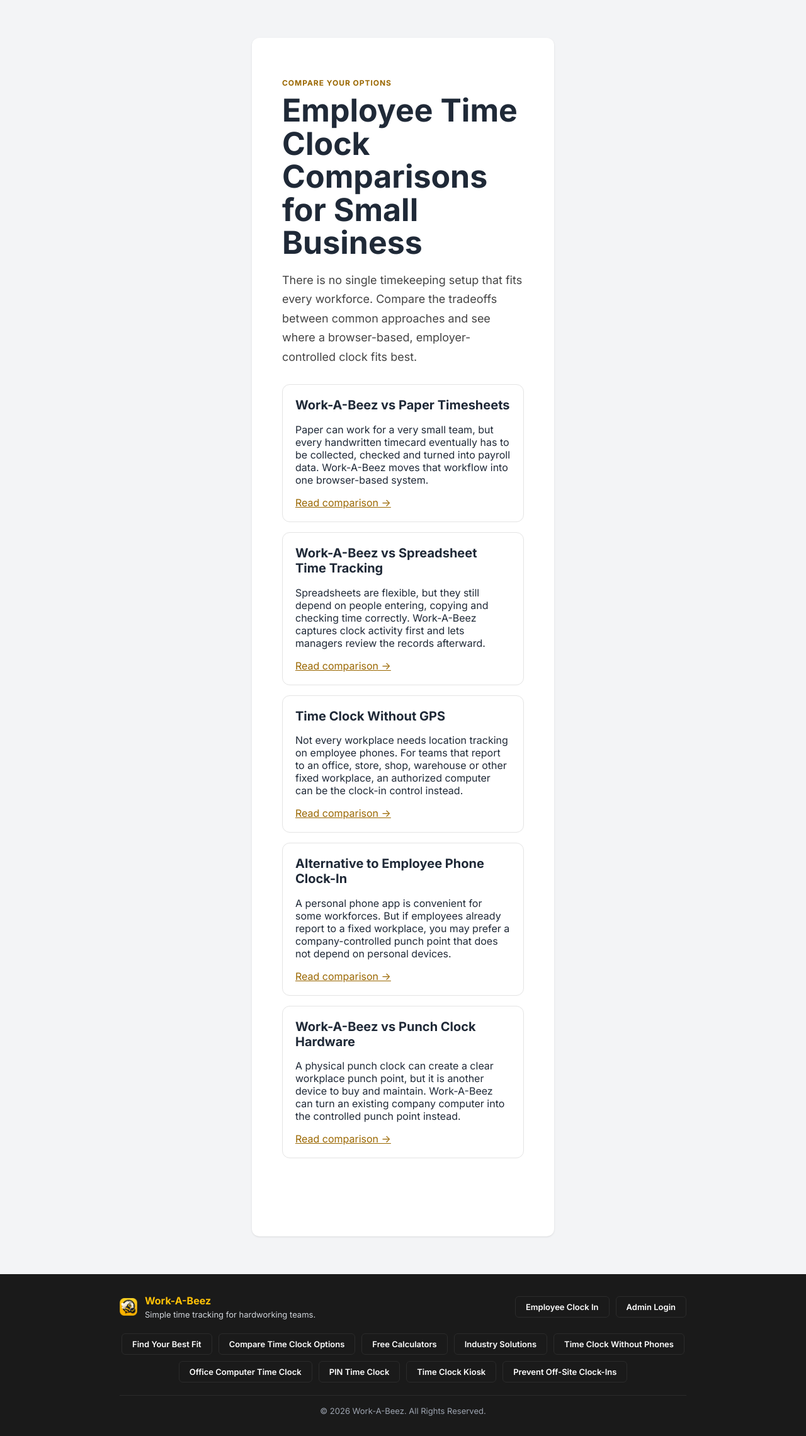
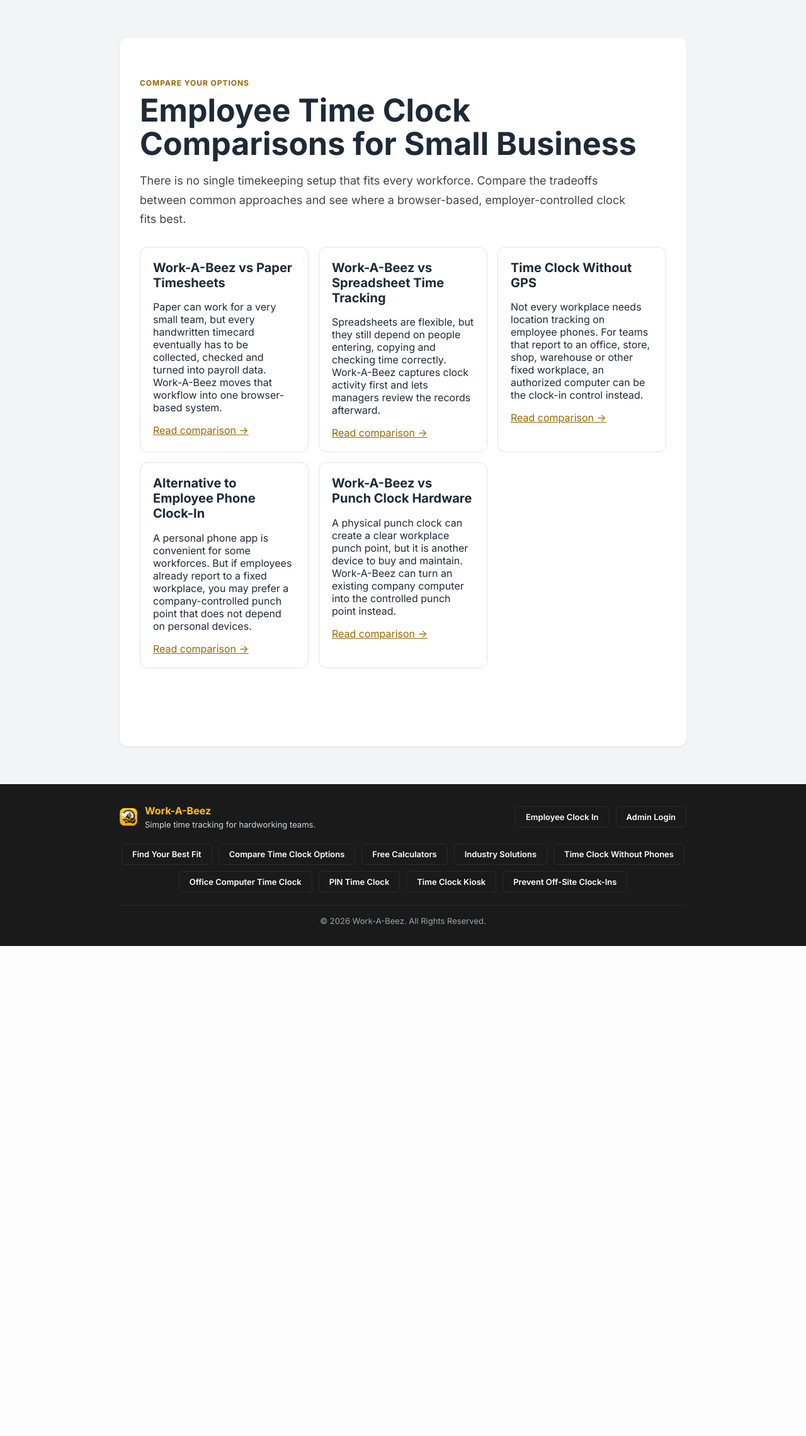
Before and after one commit to LBSconnect/Work-A-Bee, a Flask app: page /compare in a window 1280 px wide. Shown: the part 72-2352 px from the top of the page at 63% size. After the commit the page ends 1574 px from the top, so only its background shows below. Run offline with Flask 3, Linux system fonts and the light colour scheme; parts of the project's set-up code (start-up, migrations or seed data) failed here and were passed over; some libraries are stand-ins or nearby versions.

Commit message:
Fix compare page width consistency

```diff
--- a/templates/seo_compare.html
+++ b/templates/seo_compare.html
@@ -1,6 +1,7 @@
 {% extends "base.html" %}
 
 {% block title %}{% if page %}{{ page.title }}{% else %}Employee Time Clock Comparisons | Work-A-Beez{% endif %}{% endblock %}
+{% block wrapclass %}wide{% endblock %}
 
 {% block head_extra %}
   {% if page %}
@@ -27,7 +28,7 @@
   }
   </script>
   <style>
-    .seo-compare-wrap { max-width: 980px; margin: 0 auto; padding: 32px 16px 64px; }
+    .seo-compare-wrap { max-width: 900px; margin: 0 auto; padding: 32px 0 64px; }
     .seo-kicker { font-size: 12px; font-weight: 800; letter-spacing: .08em; text-transform: uppercase; color: #9A6700; }
     .seo-compare-wrap h1 { font-size: clamp(32px, 5vw, 50px); line-height: 1.05; margin: 10px 0 16px; }
     .seo-lede { font-size: 18px; line-height: 1.7; color: #444; max-width: 780px; }
```
